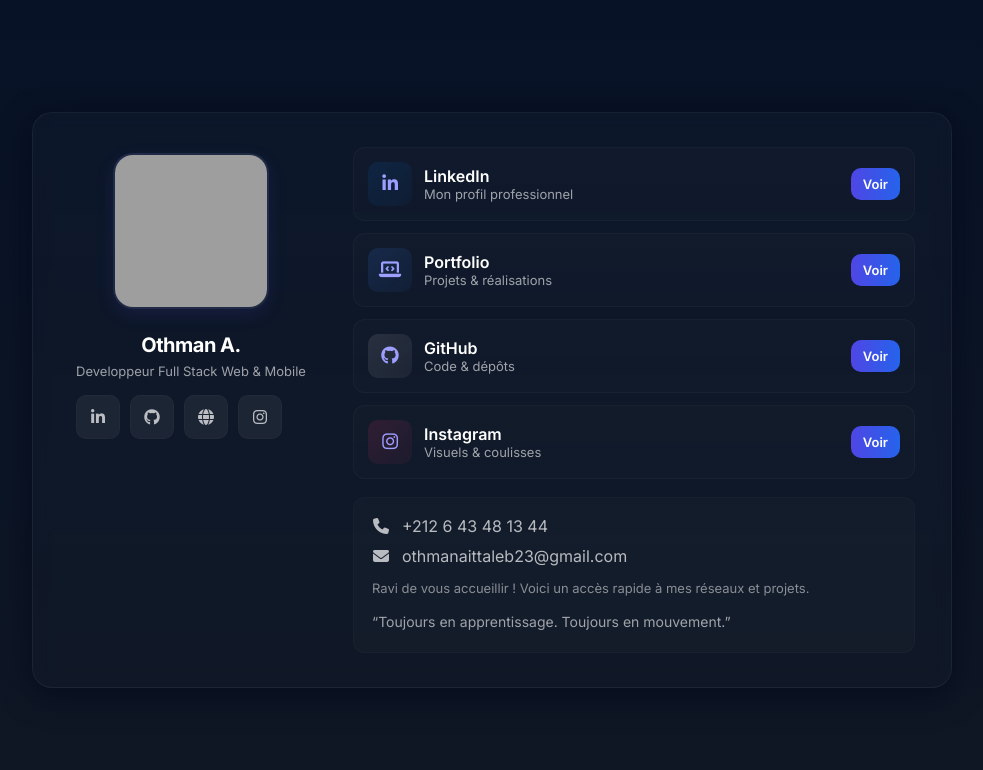
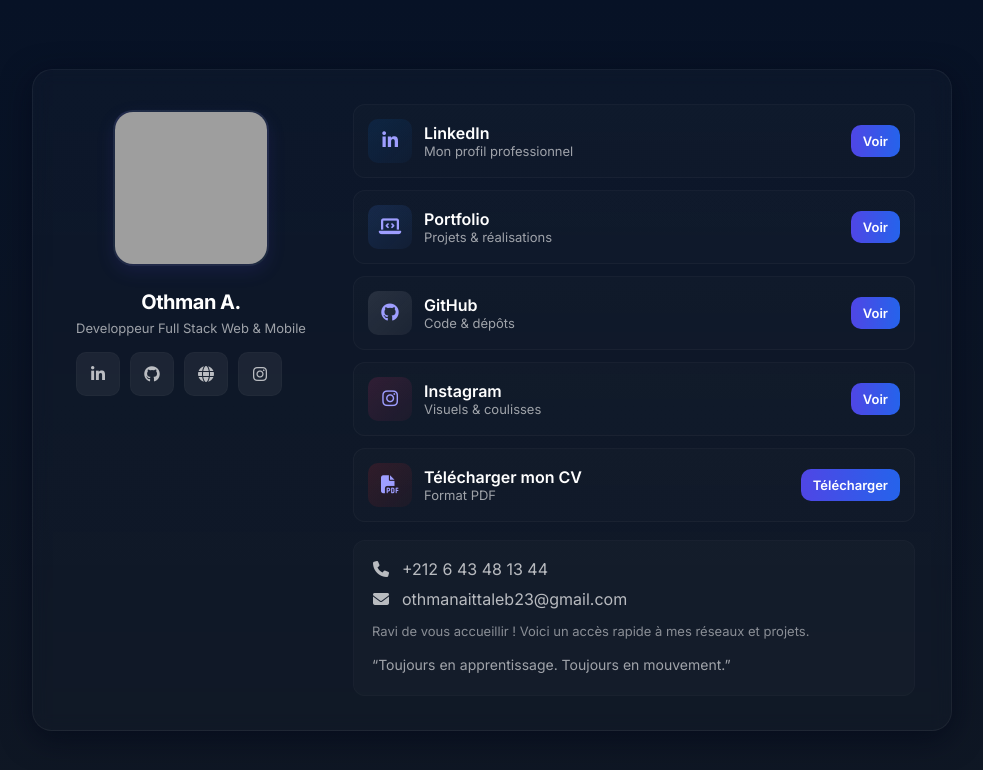
Before and after one commit to othmanaittaleb23-ship-it/othman-links, a plain HTML site: page index.html in a window 1280 px wide. Shown: the whole page, without its empty margins (148-1131 px from the left). Drawn offline with Linux system fonts and the light colour scheme; grey boxes are pictures that could not be loaded.

Commit message:
Ajout du lien de téléchargement du CV PDF

```diff
--- a/index.html
+++ b/index.html
@@ -168,6 +168,16 @@
     }
     .link-item[href*="instagram"] .icon {
       background: linear-gradient(135deg, rgba(225, 48, 108, 0.15), rgba(225, 48, 108, 0.05));
+    }
+
+    .link-item[href*="CV_PFE_Ait_taleb.pdf"]:hover,
+    .link-item[download]:hover {
+      border-color: rgba(220, 38, 38, 0.3);
+      box-shadow: 0 10px 30px rgba(220, 38, 38, 0.2);
+    }
+    .link-item[href*="CV_PFE_Ait_taleb.pdf"] .icon,
+    .link-item[download] .icon {
+      background: linear-gradient(135deg, rgba(220, 38, 38, 0.15), rgba(220, 38, 38, 0.05));
     }
 
     .link-left{display:flex;align-items:center;gap:12px}
@@ -651,6 +661,17 @@
           <div><span class="cta">Voir</span></div>
         </a>
 
+        <a class="link-item" href="CV_PFE_Ait_taleb.pdf" download="CV_PFE_Ait_taleb.pdf">
+          <div class="link-left">
+            <div class="icon"><i class="fa-solid fa-file-pdf"></i></div>
+            <div class="meta">
+              <div class="title">Télécharger mon CV</div>
+              <div class="subtitle">Format PDF</div>
+            </div>
+          </div>
+          <div><span class="cta">Télécharger</span></div>
+        </a>
+
       </div>
 
       <div class="contact-block" aria-label="Contact">
```
Also changed, not shown: 1 other file.
